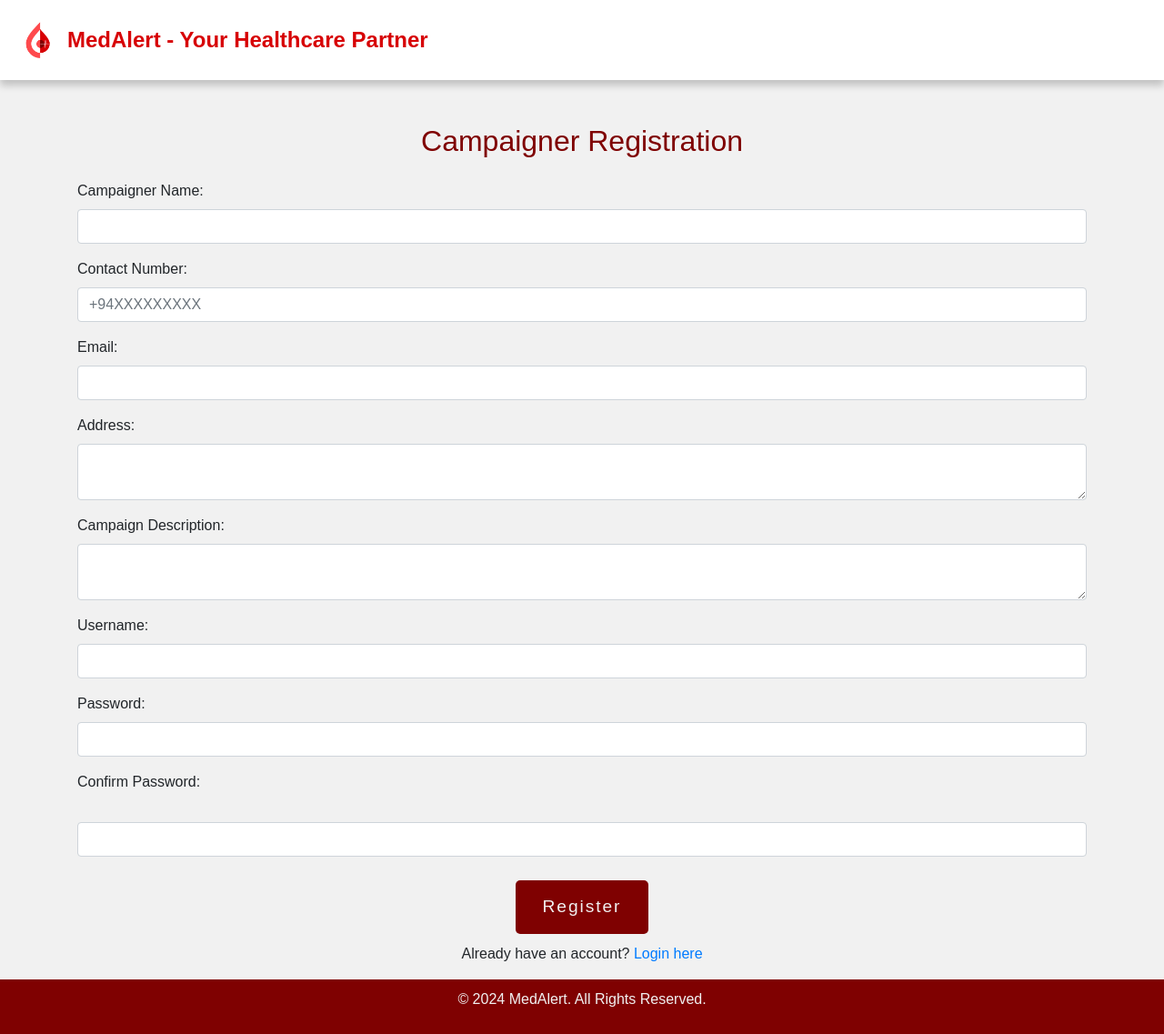
After one commit to Keerthika04/MedAlert, a PHP site: page /php/campaigner_signup.php in a window 1280 px wide. The commit adds this page. Shown: the whole page at 91% size. Run offline with PHP 8.4, Linux system fonts and the light colour scheme; some libraries are stand-ins or nearby versions.

Commit message:
Feat: SignUp page for all users (Donors, Hospitals and Campaigner)

```diff
--- a/css/style.css
+++ b/css/style.css
@@ -92,6 +92,19 @@ h2 {
 .btn span:nth-child(4) {
     --n: 4;
 }
+
+#signup-selection, #login {
+    min-height: 100vh;
+    position: absolute;
+    width: 100%;
+    z-index: -5;
+    top: 0;
+}
+
+.m0{
+    margin: 0;
+}
+
 
 .navbar-container {
     display: flex;
--- /dev/null
+++ b/php/campaigner_signup.php
@@ -0,0 +1,205 @@
+<?php
+session_start();
+require 'db_connection.php';
+?>
+<!DOCTYPE html>
+<html lang="en">
+
+<head>
+    <meta charset="UTF-8">
+    <meta name="viewport" content="width=device-width, initial-scale=1.0">
+    <link href="https://maxcdn.bootstrapcdn.com/bootstrap/4.5.2/css/bootstrap.min.css" rel="stylesheet">
+    <link rel="stylesheet" href="../css/style.css">
+    <link rel="icon" href="../Images/logo.png" type="image/png">
+    <title>MedAlert</title>
+</head>
+
+<body>
+    <header class="navbar-container">
+        <div class="logo">
+            <img src="../Images/logo.png" alt="MedAlert Logo" class="logo-img">
+            <span class="logo-name">MedAlert - Your Healthcare Partner</span>
+        </div>
+    </header>
+    <div class="container text-center mt-5">
+        <h2 class="text-center">Campaigner Registration</h2>
+        <form method="post" action="campaigner_signup.php" class="mt-4">
+            <div class="form-group">
+                <label for="name">Campaigner Name:</label>
+                <input type="text" name="name" id="name" class="form-control" required>
+            </div>
+
+            <div class="form-group">
+                <label for="contact">Contact Number:</label>
+                <input type="text" name="contact" id="contactNo" class="form-control" required
+                    pattern="^\+94\d{9}$"
+                    placeholder="+94XXXXXXXXX"
+                    title="Contact number should start with +94 followed by 9 digits (e.g., +94123456789)">
+            </div>
+
+            <div class="form-group">
+                <label for="email">Email:</label>
+                <input type="email" name="email" id="email" class="form-control" required>
+            </div>
+
+            <div class="form-group">
+                <label for="address">Address:</label>
+                <textarea name="address" id="address" class="form-control" required></textarea>
+            </div>
+
+            <div class="form-group">
+                <label for="description">Campaign Description:</label>
+                <textarea name="description" id="description" class="form-control" required></textarea>
+            </div>
+
+            <div class="form-group">
+                <label for="username">Username:</label>
+                <input type="text" name="username" id="username" class="form-control" required>
+            </div>
+
+            <div class="form-group">
+                <label for="password">Password:</label>
+                <input type="password" name="password" id="password" class="form-control"
+                    pattern="^(?=.*[A-Z])(?=.*\W).{8,}$"
+                    title="Password should be at least 8 characters long, include at least one uppercase letter and one special character."
+                    required>
+            </div>
+
+            <div class="form-group">
+                <label for="confirm_password">Confirm Password:</label><br>
+                <label id="password_error" class="text-danger"></label>
+                <input type="password" id="confirm_password" name="confirm_password" class="form-control"
+                    oninput="checkPasswordMatch()"
+                    required>
+            </div>
+
+            <button type="submit" class="btn">Register</button>
+        </form>
+        <div class="login-link">
+            <span>Already have an account? </span>
+            <a href="login.php" class="login-link-text">Login here</a>
+        </div>
+        <?php
+
+        if ($_SERVER["REQUEST_METHOD"] == "POST") {
+
+            // Variables
+            $name = $_POST["name"];
+            $address = $_POST["address"];
+            $contact = $_POST["contact"];
+            $email = $_POST["email"];
+            $description = $_POST["description"];
+            $username = $_POST["username"];
+            $password_hashed = password_hash($_POST["password"], PASSWORD_BCRYPT);
+
+            // Validation
+            $errors = array();
+            // Check if username already exists
+            $sql = "SELECT username, email FROM campaigners";
+            $result = $db->query($sql);
+
+            if ($result->num_rows > 0) {
+                while ($row = $result->fetch_assoc()) {
+                    if ($row["username"] === $username) {
+                        $errors[] = "Username is already taken!";
+                    }
+                    if ($row["email"] === $email) {
+                        $errors[] = "Email is already registered!";
+                    }
+                }
+            }
+
+            // If there are no errors, send the OTP via email
+            if (empty($errors)) {
+                $otp = rand(100000, 999999);
+                $_SESSION['otp'] = $otp;
+                $_SESSION['mail'] = $email;
+
+                // Send OTP through email using PHPMailer
+                require "Mail/phpmailer/PHPMailerAutoload.php";
+                $mail = new PHPMailer(true);
+
+                $mail->isSMTP();
+                $mail->Host = 'smtp.gmail.com';
+                $mail->Port = 587;
+                $mail->SMTPAuth = true;
+                $mail->SMTPSecure = 'tls';
+
+                $mail->Username = 'jeyandrankeerthika5@gmail.com';
+                $mail->Password = 'mojfidopvduiutfs';
+
+                $mail->setFrom('jeyandrankeerthika5@gmail.com', 'OTP Verification');
+                $mail->addAddress($email);
+
+                $mail->isHTML(true);
+                $mail->Subject = "Your MedAlert One-Time Password (OTP) for Verification";
+                $mail->Body = "<p>Dear " . $name . ", <br> <br>Welcome to MedAlert - Your Healthcare Partner! <br> We're thrilled to have you onboard. To ensure the security of your MedAlert account, we need to verify your email address using a One Time Password (OTP).</p> <h4>Your verification OTP code is $otp </h4>
+                    <br>
+                    <p>Please use this OTP to complete the verification process and gain access to your account. Remember, for your security, do not share this OTP with anyone.
+                    <br>If you have any questions or encounter any issues during the login process, please don't hesitate to reach out to our support team at MedAlert Support.
+                    <br><b>From MedAlert</b>";
+
+                if (!$mail->send()) {
+        ?>
+                    <script>
+                        alert("<?php echo "Register Failed, Invalid Email " ?>");
+                    </script>
+                <?php
+                } else {
+                ?>
+                    <script>
+                        <?php
+                        // Store the campaigner data in session to insert after OTP verification
+                        $campaigner_data = array(
+                            'name' => $name,
+                            'address' => $address,
+                            'contact' => $contact,
+                            'email' => $email,
+                            'description' => $description,
+                            'username' => $username,
+                            'password' => $password_hashed
+                        );
+                        $_SESSION['campaigner_data'] = $campaigner_data;
+                        $_SESSION['Campaigner'] = TRUE;
+                        $_SESSION['Donor'] = FALSE;
+                        $_SESSION['Hospital'] = FALSE;
+                        ?>
+
+                        alert("<?php echo "Successfully sent the OTP to " . $email ?>");
+                        window.location.replace('otp_verification.php');
+                    </script>
+        <?php
+                }
+            } else {
+                foreach ($errors as $error) {
+                    echo "<div class='alert alert-danger'>$error</div>";
+                }
+            }
+        }
+        ?>
+    </div>
+
+    <footer>
+        <p>&copy; 2024 MedAlert. All Rights Reserved.</p>
+    </footer>
+</body>
+<script>
+    function checkPasswordMatch() {
+        const password = document.getElementById('password').value;
+        const confirmPassword = document.getElementById('confirm_password').value;
+        const errorSpan = document.getElementById('password_error');
+
+        if (password !== confirmPassword) {
+            errorSpan.textContent = "*Passwords do not match!";
+            document.getElementById('confirm_password').setCustomValidity("Passwords do not match!");
+            return false; // Prevents form submission
+        } else {
+            errorSpan.textContent = "";
+            document.getElementById('confirm_password').setCustomValidity("");
+            return true; // Allows form submission
+        }
+    }
+</script>
+<script src="https://maxcdn.bootstrapcdn.com/bootstrap/4.5.2/js/bootstrap.min.js"></script>
+
+</html>
```
Also changed, not shown: Script/script.js (added, +11 -0 lines), css/signupStyle.css (deleted, +0 -10 lines), index.html (+1 -12 lines), php/donor_signup.php (+26 -13 lines), php/hospital_signup.php (added, +201 -0 lines), php/login.php (+19 -15 lines), php/otp_verification.php (+99 -7 lines), signup_selection.html (+3 -4 lines).
